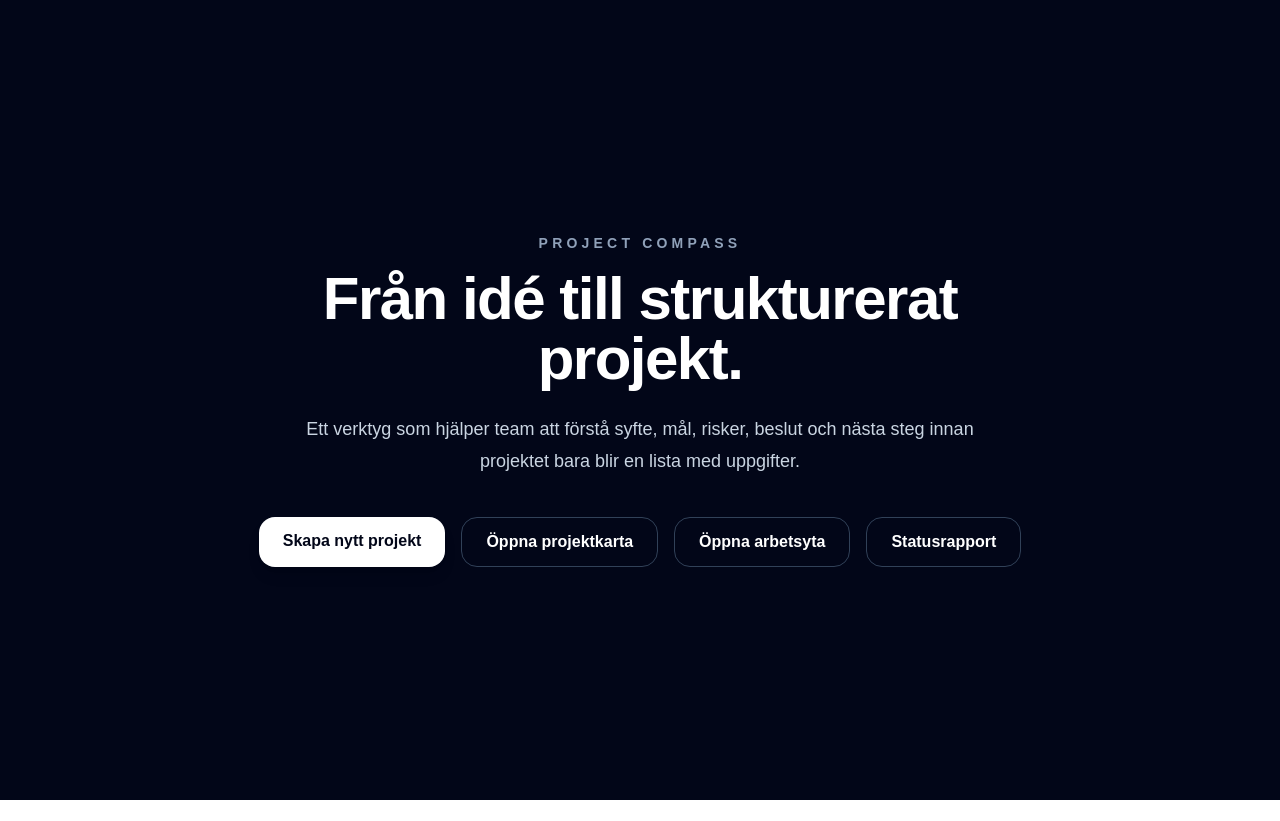
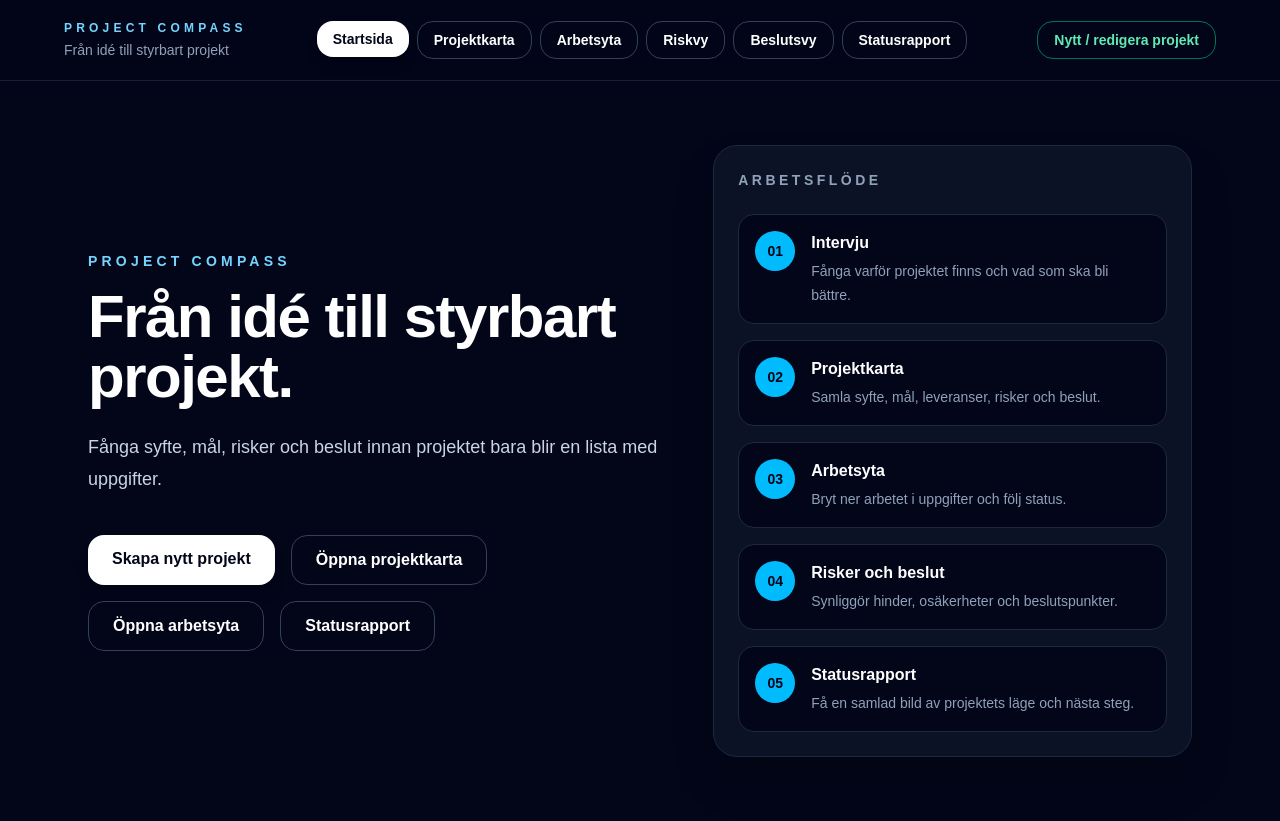
Before and after one commit to Zion8a/project-compass, a Next.js app: page / in a window 1280 px wide. Before the commit the page ends 800 px from the top, so only its background shows below. Built offline with nearby package versions, Linux system fonts and the light colour scheme.

Commit message:
Use shared header on landing page

```diff
--- a/src/app/page.tsx
+++ b/src/app/page.tsx
@@ -1,24 +1,28 @@
 import Link from "next/link";
+import AppHeader from "../components/AppHeader";
 
 export default function Home() {
   return (
     <main className="min-h-screen bg-slate-950 text-white">
-      <section className="mx-auto flex min-h-screen max-w-5xl flex-col items-center justify-center px-6 text-center">
-        <p className="mb-4 text-sm font-semibold uppercase tracking-[0.3em] text-slate-400">
+      <AppHeader currentPage="home" />
+
+      <section className="mx-auto flex max-w-6xl flex-col px-6 py-16">
+        <div className="grid gap-10 lg:grid-cols-[1.1fr_0.9fr] lg:items-center">
+          <div>
+            <p className="mb-4 text-sm font-semibold uppercase tracking-[0.3em] text-sky-300">
               Project Compass
             </p>
 
             <h1 className="max-w-3xl text-4xl font-bold tracking-tight sm:text-6xl">
-          Från idé till strukturerat projekt.
+              Från idé till styrbart projekt.
             </h1>
 
             <p className="mt-6 max-w-2xl text-lg leading-8 text-slate-300">
-          Ett verktyg som hjälper team att förstå syfte, mål, risker,
-          beslut och nästa steg innan projektet bara blir en lista med
-          uppgifter.
+              Fånga syfte, mål, risker och beslut innan projektet bara blir en
+              lista med uppgifter.
             </p>
 
-        <div className="mt-10 flex flex-col gap-4 sm:flex-row">
+            <div className="mt-10 flex flex-col gap-4 sm:flex-row sm:flex-wrap">
               <Link
                 href="/new-project"
                 className="rounded-2xl bg-white px-6 py-3 font-semibold text-slate-950 shadow-lg hover:bg-slate-200"
@@ -47,7 +51,72 @@ export default function Home() {
                 Statusrapport
               </Link>
             </div>
+          </div>
+
+          <div className="rounded-3xl border border-slate-800 bg-slate-900/70 p-6 shadow-2xl">
+            <p className="text-sm font-semibold uppercase tracking-[0.25em] text-slate-400">
+              Arbetsflöde
+            </p>
+
+            <div className="mt-6 space-y-4">
+              <FlowStep
+                number="01"
+                title="Intervju"
+                text="Fånga varför projektet finns och vad som ska bli bättre."
+              />
+
+              <FlowStep
+                number="02"
+                title="Projektkarta"
+                text="Samla syfte, mål, leveranser, risker och beslut."
+              />
+
+              <FlowStep
+                number="03"
+                title="Arbetsyta"
+                text="Bryt ner arbetet i uppgifter och följ status."
+              />
+
+              <FlowStep
+                number="04"
+                title="Risker och beslut"
+                text="Synliggör hinder, osäkerheter och beslutspunkter."
+              />
+
+              <FlowStep
+                number="05"
+                title="Statusrapport"
+                text="Få en samlad bild av projektets läge och nästa steg."
+              />
+            </div>
+          </div>
+        </div>
       </section>
     </main>
   );
 }
+
+function FlowStep({
+  number,
+  title,
+  text,
+}: {
+  number: string;
+  title: string;
+  text: string;
+}) {
+  return (
+    <div className="rounded-2xl border border-slate-800 bg-slate-950 p-4">
+      <div className="flex gap-4">
+        <div className="flex h-10 w-10 shrink-0 items-center justify-center rounded-full bg-sky-400 text-sm font-bold text-slate-950">
+          {number}
+        </div>
+
+        <div>
+          <h2 className="font-semibold text-white">{title}</h2>
+          <p className="mt-1 text-sm leading-6 text-slate-400">{text}</p>
+        </div>
+      </div>
+    </div>
+  );
+}
```
Also changed, not shown: 1 other file (tests, documents, lock files or other folders). Lines whose indentation alone changed are shown as unchanged.
